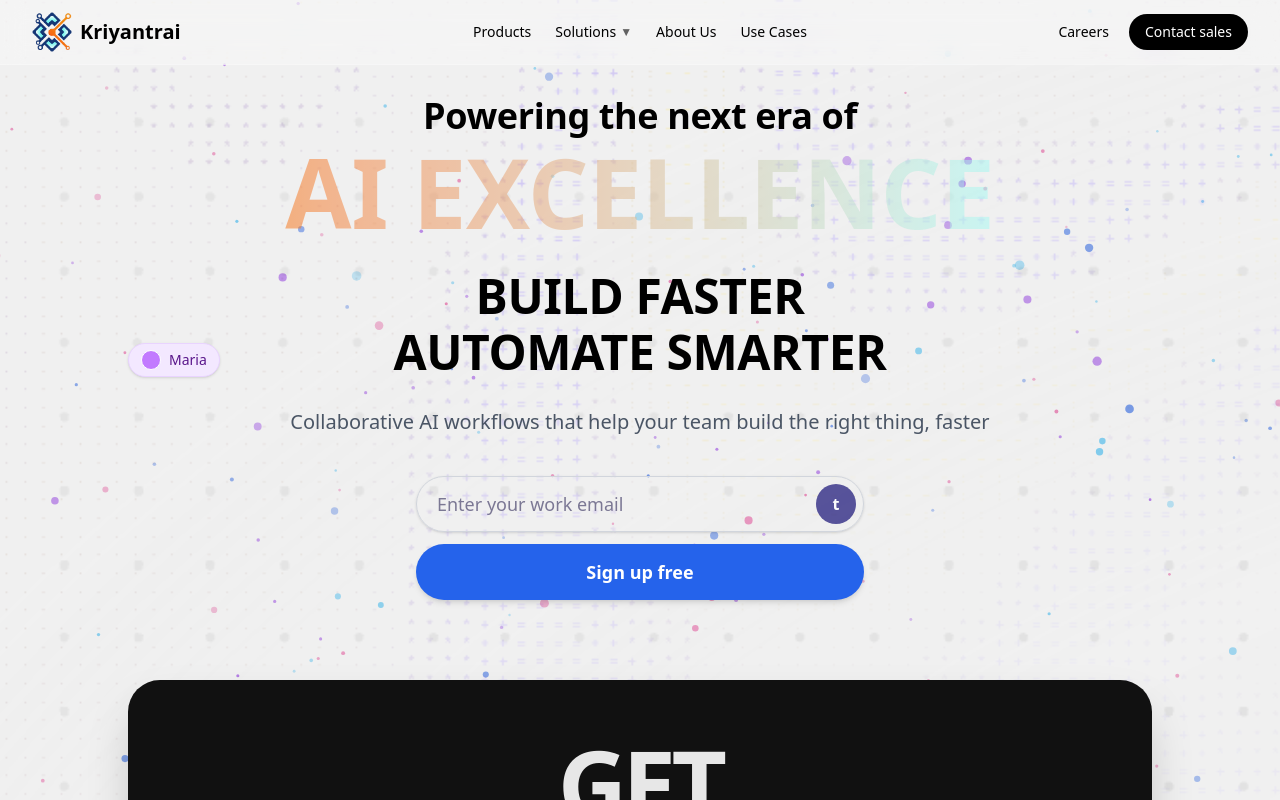
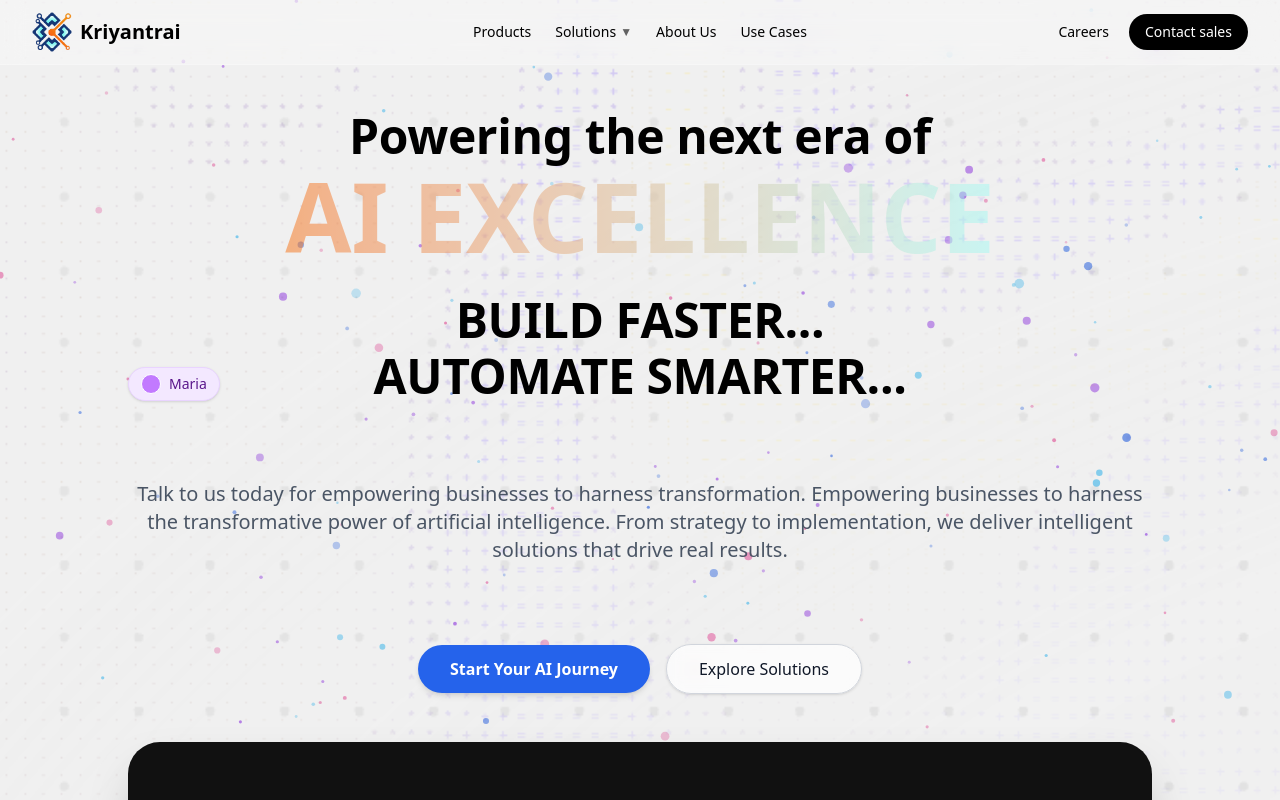
Before and after one commit to Sudipta-10/KRIYANTRAI, a Next.js app in the folder kriyantrai_frontend/: page / in a window 1280 px wide. Shown: the top 800 px of the page. Built offline with nearby package versions, Linux system fonts and the light colour scheme.

Commit message:
hero fixed

```diff
--- a/kriyantrai_frontend/src/components/Hero.tsx
+++ b/kriyantrai_frontend/src/components/Hero.tsx
@@ -22,7 +22,7 @@ export default function Hero() {
 
     return (
         <section
-            className="relative pt-24 pb-16 px-6 overflow-hidden flex flex-col items-center"
+            className="relative min-h-screen pt-28 pb-20 px-6 overflow-hidden flex flex-col items-center justify-center"
             onMouseMove={onMouseMove}
             onMouseLeave={onMouseLeave}
         >
@@ -50,24 +50,24 @@ export default function Hero() {
                 <span className="text-primary">✨</span> Kriyantrai AI
             </motion.div>
 
-            {/* Main Content */}
-            <div className="max-w-4xl mx-auto text-center z-10">
+            {/* Main Content + Card, vertically centered in viewport */}
+            <div className="max-w-5xl mx-auto text-center z-10 flex flex-col items-center gap-12">
                 <motion.h1
                     initial={{ opacity: 0, y: 20 }}
                     animate={{ opacity: 1, y: 0 }}
                     className="tracking-tight mb-8 flex flex-col items-center justify-center text-center w-full leading-[1.2]"
                 >
-                    <span className="text-3xl md:text-4xl font-bold text-black mb-2">
+                    <span className="text-5xl md:text-5xl font-bold text-black mb-2">
                         Powering the next era of
                     </span>
-                    <span className="text-6xl md:text-8xl font-black text-transparent bg-clip-text bg-gradient-to-r from-[#F67112] to-[#A1F9F3] animate-pulse mb-6 pb-2">
+                    <span className="text-10xl md:text-8xl font-black text-transparent bg-clip-text bg-gradient-to-r from-[#F67112] to-[#A1F9F3] animate-pulse mb-6 pb-2">
                         AI EXCELLENCE
                     </span>
-                    <span className="text-4xl md:text-5xl font-bold text-black mb-2">
-                        BUILD FASTER
+                    <span className="text-8xl md:text-5xl font-bold text-black mb-2">
+                        BUILD FASTER...
                     </span>
-                    <span className="text-4xl md:text-5xl font-bold text-black">
-                        AUTOMATE SMARTER
+                    <span className="text-8xl md:text-5xl font-bold text-black">
+                        AUTOMATE SMARTER...
                     </span>
                 </motion.h1>
 
@@ -75,45 +75,34 @@ export default function Hero() {
                     initial={{ opacity: 0, y: 20 }}
                     animate={{ opacity: 1, y: 0 }}
                     transition={{ delay: 0.1 }}
-                    className="text-xl text-gray-600 mb-10"
+                    className="text-xl text-gray-600 mb-8"
                 >
-                    Collaborative AI workflows that help your team build the right thing, faster
+                    Talk to us today for empowering businesses to harness transformation.{" "}
+                    Empowering businesses to harness the transformative power of artificial
+                    intelligence. From strategy to implementation, we deliver intelligent
+                    solutions that drive real results.
                 </motion.p>
 
-                {/* Email Signup */}
                 <motion.div
                     initial={{ opacity: 0, y: 20 }}
                     animate={{ opacity: 1, y: 0 }}
                     transition={{ delay: 0.2 }}
-                    className="max-w-md mx-auto flex flex-col gap-3"
+                    className="flex flex-wrap items-center justify-center gap-4"
                 >
-                    <div className="relative" suppressHydrationWarning>
-                        <input
-                            type="email"
-                            placeholder="Enter your work email"
-                            className="w-full h-14 px-5 rounded-full border border-gray-300 focus:outline-none focus:ring-2 focus:ring-primary/50 focus:border-primary text-lg shadow-sm"
-                            data-gramm="false"
-                            data-gramm_editor="false"
-                            autoComplete="off"
-                            suppressHydrationWarning
-                        />
-                        {/* Fake 'T' icon inside input as per reference */}
-                        <div className="absolute right-2 top-2 w-10 h-10 bg-indigo-900 rounded-full flex items-center justify-center text-white font-bold opacity-80 cursor-pointer hover:opacity-100 transition-opacity">
-                            t
-                        </div>
-                    </div>
-                    <button className="w-full h-14 bg-primary hover:bg-primary-hover text-white text-lg font-semibold rounded-full shadow-md transition-colors">
-                        Sign up free
+                    <button className="px-8 py-3 rounded-full bg-primary hover:bg-primary-hover text-white font-semibold shadow-md transition-colors">
+                        Start Your AI Journey
+                    </button>
+                    <button className="px-8 py-3 rounded-full border border-gray-300 bg-white/70 backdrop-blur-sm text-gray-900 hover:bg-white shadow-sm transition-colors">
+                        Explore Solutions
                     </button>
                 </motion.div>
-            </div>
 
                 {/* Decorative Black Card Block */}
                 <motion.div
                     initial={{ opacity: 0, y: 40 }}
                     animate={{ opacity: 1, y: 0 }}
                     transition={{ delay: 0.4, duration: 0.8 }}
-                className="mt-20 w-full max-w-5xl bg-[#111] rounded-[2rem] h-[400px] flex items-center justify-center relative overflow-hidden shadow-2xl"
+                    className="w-full bg-[#111] rounded-[2rem] h-[360px] md:h-[400px] flex items-center justify-center relative overflow-hidden shadow-2xl"
                 >
                 {/* Play button overlay */}
                 <div className="absolute w-20 h-20 bg-black/60 backdrop-blur-md rounded-full flex items-center justify-center cursor-pointer border border-white/10 hover:scale-105 transition-transform">
@@ -129,6 +118,7 @@ export default function Hero() {
                     <img src="/logo.png" alt="Kriyantrai Logo" className="h-6 w-auto" />
                 </div>
                 </motion.div>
+            </div>
 
         </section>
     );
```
Lines whose indentation alone changed are shown as unchanged.
